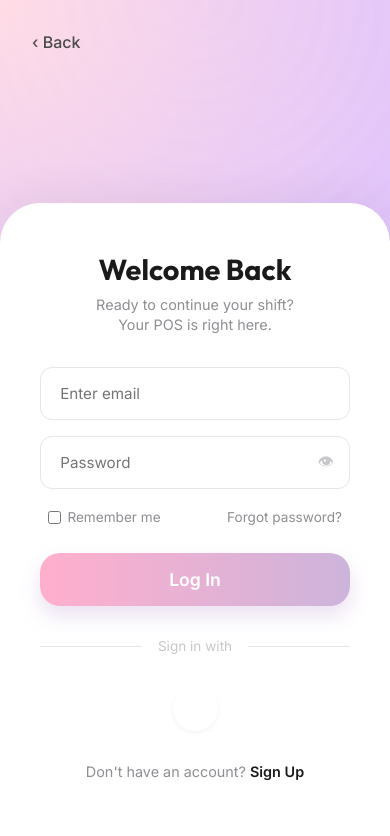
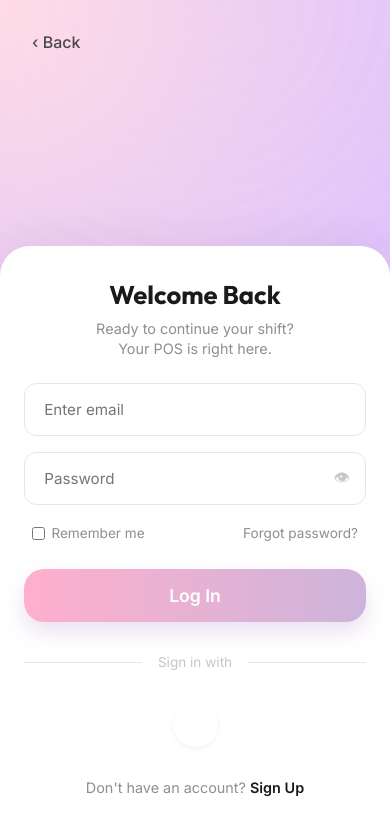
Before and after one commit to vicky34D/pos_SW, a React (Vite) app in the folder client/: page / in a window 390 px wide. Shown: the top 836 px of the page. Built offline with nearby package versions, Linux system fonts and the light colour scheme; no server answers.

Commit message:
Fix mobile responsiveness for login page and sidebar user

```diff
--- a/client/src/index.css
+++ b/client/src/index.css
@@ -663,6 +663,19 @@ input, select, textarea { font-family: 'Inter', sans-serif; }
     width: 24px; height: 3px; border-radius: 3px 3px 0 0;
   }
 
+  .sidebar-user {
+    margin: 0; width: 40px; height: 40px;
+  }
+
+  .pastel-login-card {
+    padding: 2rem 1.5rem;
+    max-height: 95vh;
+    overflow-y: auto;
+    border-radius: 30px 30px 0 0;
+  }
+  .pastel-title { font-size: 1.6rem; }
+  .pastel-subtitle { margin-bottom: 1.5rem; }
+
   .main-content {
     grid-row: 1;
     overflow-y: auto;
```
